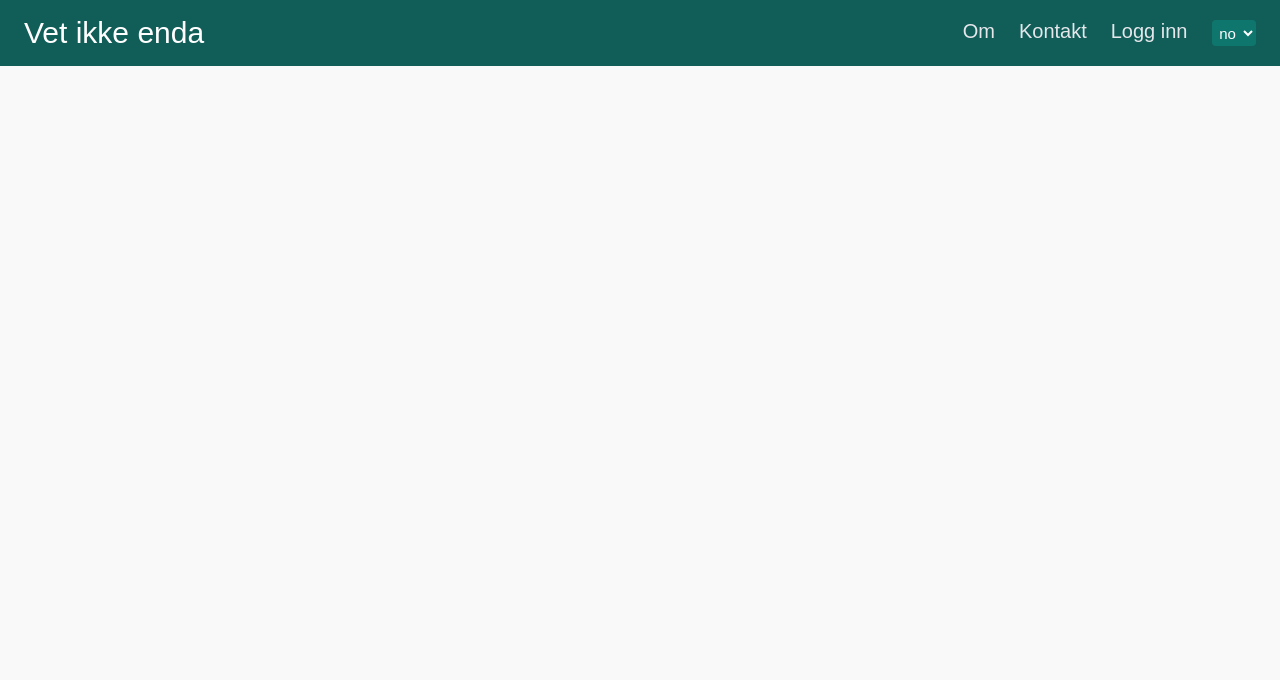
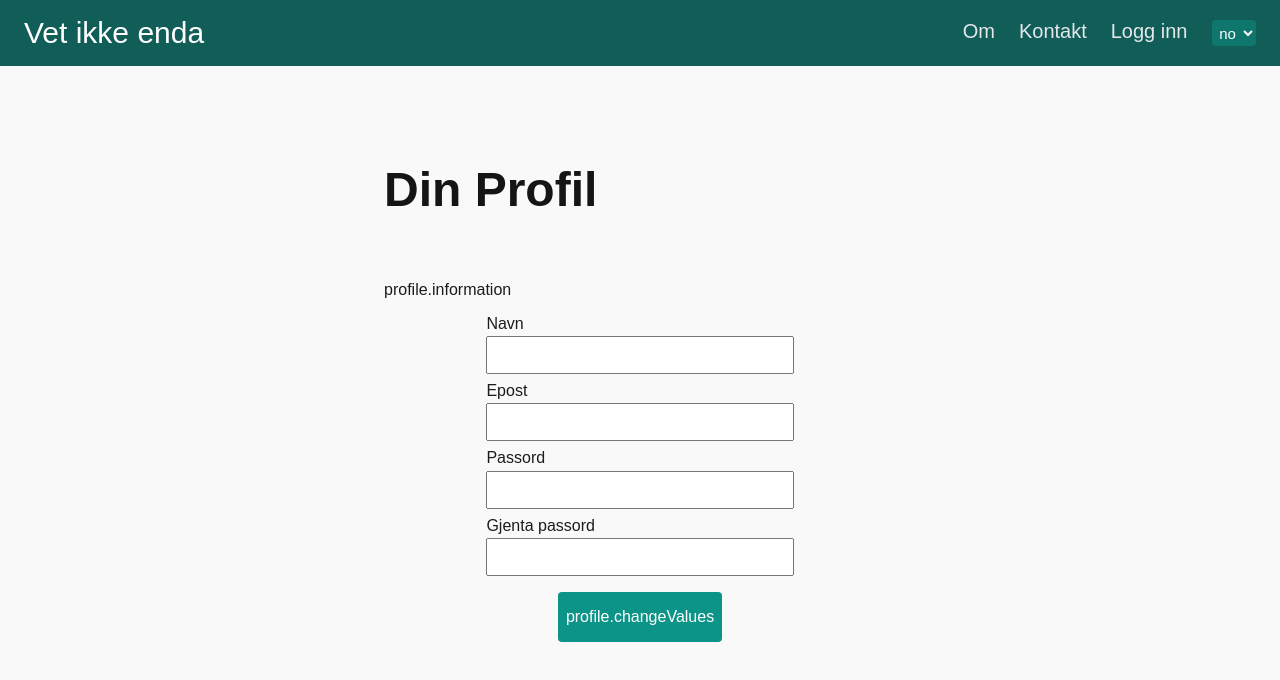
Before and after one commit to BeatsuDev/fullstack-2024, a Vue app in the folder frontend/: page /profile in a window 1280 px wide. Shown: the top 680 px of the page. Built offline with nearby package versions, Linux system fonts and the light colour scheme.

Commit message:
add: initial profile page

```diff
--- a/frontend/src/App.vue
+++ b/frontend/src/App.vue
@@ -1,6 +1,10 @@
 <script setup lang="ts">
+import { storeToRefs } from "pinia";
 import { RouterLink, RouterView } from "vue-router";
 import NotificationsContainer from "@/components/NotificationsContainer.vue";
+import { useAuthenticationStore } from "./stores/authentication";
+
+const { authenticated } = storeToRefs(useAuthenticationStore());
 </script>
 
 <template>
@@ -16,8 +20,14 @@ import NotificationsContainer from "@/components/NotificationsContainer.vue";
                 <RouterLink id="contact-router-link" to="">{{
                     $t("navbar.contact")
                 }}</RouterLink>
-                <RouterLink id="login-router-link" to="login">{{
-                    $t("navbar.login")
+                <RouterLink
+                    v-if="!authenticated"
+                    id="login-router-link"
+                    to="login"
+                    >{{ $t("navbar.login") }}</RouterLink
+                >
+                <RouterLink v-else id="profile-router-link" to="profile">{{
+                    $t("navbar.profile")
                 }}</RouterLink>
                 <select id="locale-selector" v-model="$i18n.locale">
                     <option
--- a/frontend/src/internationalization.ts
+++ b/frontend/src/internationalization.ts
@@ -7,6 +7,7 @@ export default {
             about: "About",
             contact: "Contact",
             login: "Log in",
+            profile: "Profile",
         },
         login: {
             title: "Log in",
@@ -38,6 +39,7 @@ export default {
             about: "Om",
             contact: "Kontakt",
             login: "Logg inn",
+            profile: "Profile",
         },
         login: {
             title: "Logg inn",
@@ -56,5 +58,8 @@ export default {
         notification: {
             close: "Lukk",
         },
+        profile: {
+            title: "Din Profil",
+        },
     },
 };
--- a/frontend/src/router/index.ts
+++ b/frontend/src/router/index.ts
@@ -20,6 +20,11 @@ const router = createRouter({
             name: "register",
             component: () => import("@/views/RegisterView.vue"),
         },
+        {
+            path: "/profile",
+            name: "profile",
+            component: () => import("@/views/ProfilePageView.vue"),
+        },
     ],
 });
 
--- a/frontend/src/views/LoginView.vue
+++ b/frontend/src/views/LoginView.vue
@@ -152,4 +152,3 @@ async function login() {
     color: var(--gray-600);
 }
 </style>
-@/utils/promise @/utils/toast @/notifications/toast
--- a/frontend/src/views/ProfilePageView.vue
+++ b/frontend/src/views/ProfilePageView.vue
@@ -1,5 +1,92 @@
+<script setup lang="ts">
+import { reactive, computed } from "vue";
+import { useVuelidate } from "@vuelidate/core";
+import { email, sameAs } from "@vuelidate/validators";
+
+import ValidatedInput from "@/components/ValidatedInput.vue";
+import ButtonComponent from "@/components/ButtonComponent.vue";
+
+const formData = reactive({
+    name: "",
+    email: "",
+    password: "",
+    repeatPassword: "",
+});
+
+const rules = {
+    name: {},
+    email: { email },
+    password: {},
+    repeatPassword: {
+        sameAsPassword: sameAs(computed(() => formData.password)),
+    },
+};
+
+const v$ = useVuelidate(rules, formData);
+</script>
+
 <template>
-    <div>
+    <div id="profile-page-container">
         <h1>{{ $t("profile.title") }}</h1>
+        <p>{{ $t("profile.information") }}</p>
+
+        <div id="change-values-container">
+            <ValidatedInput
+                id="name"
+                type="text"
+                v-model="formData.name"
+                :validator="v$.name"
+                :label="$t('login.name')"
+            />
+            <ValidatedInput
+                id="email"
+                type="text"
+                v-model="formData.email"
+                :validator="v$.email"
+                :label="$t('login.email')"
+            />
+            <ValidatedInput
+                id="password"
+                type="password"
+                v-model="formData.password"
+                :validator="v$.password"
+                :label="$t('login.password')"
+            />
+            <ValidatedInput
+                id="password"
+                type="password"
+                v-model="formData.password"
+                :validator="v$.password"
+                :label="$t('login.repeatPassword')"
+            />
+        </div>
+
+        <ButtonComponent id="change-values-button" type="submit">
+            {{ $t("profile.changeValues") }}
+        </ButtonComponent>
     </div>
 </template>
+
+<style scoped>
+#profile-page-container {
+    width: 40%;
+    margin: 0 auto;
+
+    display: flex;
+    flex-direction: column;
+}
+
+#change-values-container {
+    width: 60%;
+    margin: 0 auto;
+
+    display: flex;
+    flex-direction: column;
+    gap: 0.5em;
+}
+
+#change-values-button {
+    margin: 0 auto;
+    margin-top: 1em;
+}
+</style>
--- a/frontend/src/views/RegisterView.vue
+++ b/frontend/src/views/RegisterView.vue
@@ -180,4 +180,3 @@ async function register() {
     color: var(--gray-600);
 }
 </style>
-@/notifications/toast
```
